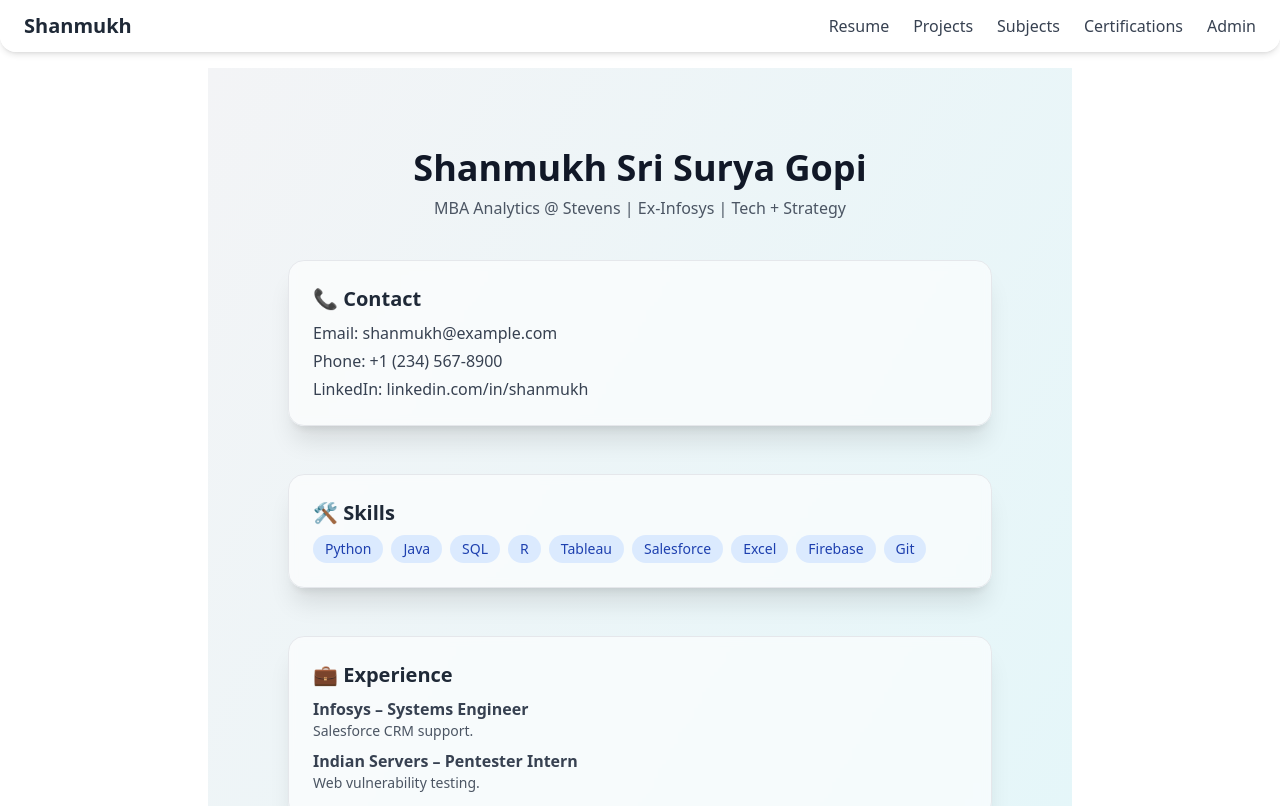
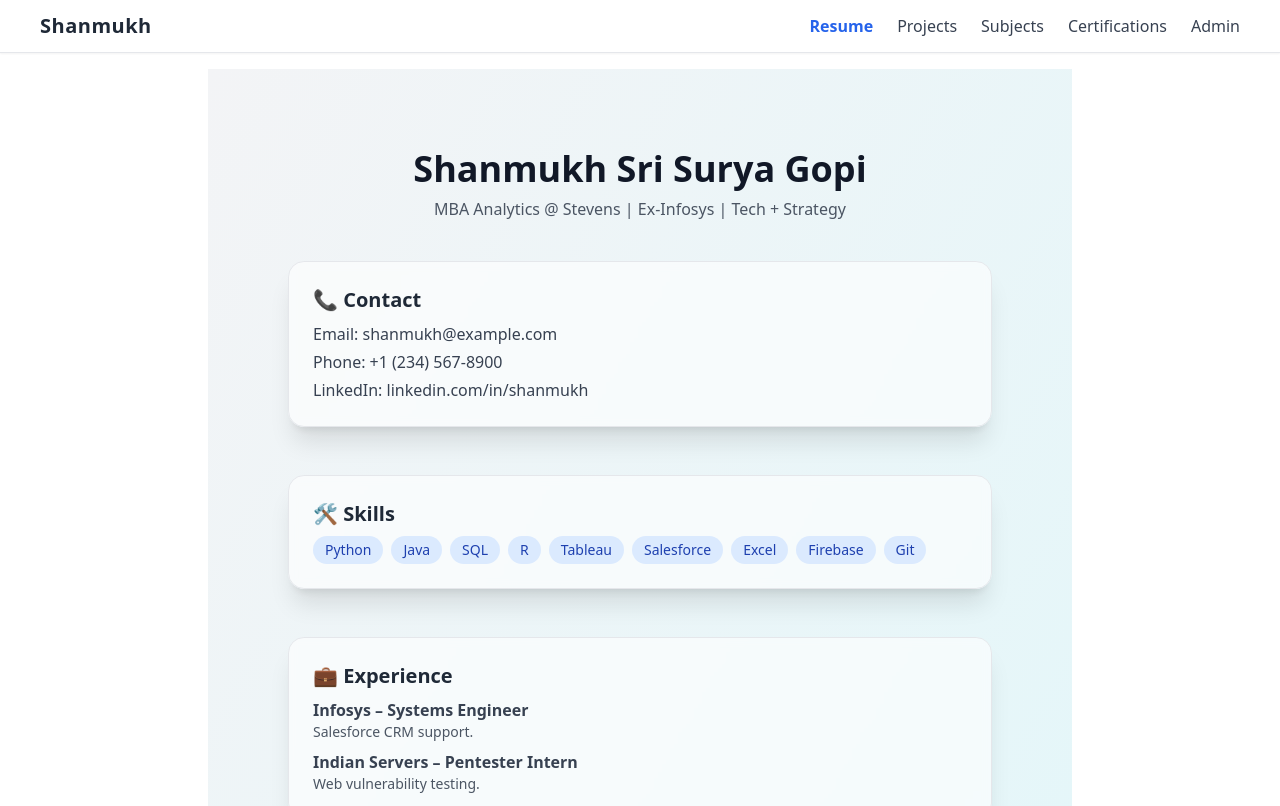
Before and after one commit to shannu9/shanmukh-resume-site-Final, a React (Vite) app: page / in a window 1280 px wide. Shown: the top 806 px of the page. Built offline with nearby package versions, Linux system fonts and the light colour scheme.

Commit message:
Update of resume page

```diff
--- a/src/components/Header.jsx
+++ b/src/components/Header.jsx
@@ -1,17 +1,67 @@
-import { Link } from 'react-router-dom';
+import { useState } from "react";
+import { Link, useLocation } from "react-router-dom";
+import { Menu, X } from "lucide-react";
 
 export default function Header() {
+  const location = useLocation();
+  const [isOpen, setIsOpen] = useState(false);
+
+  const navItems = [
+    { name: "Resume", path: "/" },
+    { name: "Projects", path: "/projects" },
+    { name: "Subjects", path: "/subjects" },
+    { name: "Certifications", path: "/certifications" },
+    { name: "Admin", path: "/admin" },
+  ];
+
   return (
-    <nav className="sticky top-0 z-50 backdrop-blur-md bg-white/70 shadow-md rounded-b-2xl px-6 py-3 flex justify-between items-center">
-      <div className="text-xl font-bold text-gray-800">Shanmukh</div>
-      <ul className="flex gap-6 text-gray-700 font-medium">
-       <li><a href="/" className="hover:text-blue-600 transition">Resume</a></li>
-       <li><a href="/projects" className="hover:text-blue-600 transition">Projects</a></li>
-       <li><a href="/subjects" className="hover:text-blue-600 transition">Subjects</a></li>
-       <li><a href="/certifications" className="hover:text-blue-600 transition">Certifications</a></li>
-       <li><a href="/admin" className="hover:text-blue-600 transition">Admin</a></li>
-     </ul>
+    <nav className="sticky top-0 z-50 w-full backdrop-blur-md bg-white/60 shadow-sm border-b border-gray-200">
+      <div className="max-w-7xl mx-auto px-4 sm:px-6 lg:px-10 py-3 flex items-center justify-between">
+        <div className="text-xl font-semibold text-gray-800 tracking-wide">Shanmukh</div>
+
+        <div className="sm:hidden">
+          <button
+            onClick={() => setIsOpen(!isOpen)}
+            className="text-gray-700 hover:text-blue-600 focus:outline-none"
+          >
+            {isOpen ? <X size={24} /> : <Menu size={24} />}
+          </button>
+        </div>
+
+        <ul className="hidden sm:flex gap-6 text-gray-700 font-medium text-sm sm:text-base">
+          {navItems.map(item => (
+            <li key={item.name}>
+              <Link
+                to={item.path}
+                className={`hover:text-blue-600 transition ${
+                  location.pathname === item.path ? "text-blue-600 font-semibold" : ""
+                }`}
+              >
+                {item.name}
+              </Link>
+            </li>
+          ))}
+        </ul>
+      </div>
+
+      {/* Mobile menu */}
+      {isOpen && (
+        <ul className="sm:hidden px-4 pb-4 space-y-2 text-gray-700 font-medium text-base bg-white/70 backdrop-blur-md shadow-sm border-t border-gray-200">
+          {navItems.map(item => (
+            <li key={item.name}>
+              <Link
+                to={item.path}
+                onClick={() => setIsOpen(false)}
+                className={`block py-2 hover:text-blue-600 transition ${
+                  location.pathname === item.path ? "text-blue-600 font-semibold" : ""
+                }`}
+              >
+                {item.name}
+              </Link>
+            </li>
+          ))}
+        </ul>
+      )}
     </nav>
-
   );
 }
```
